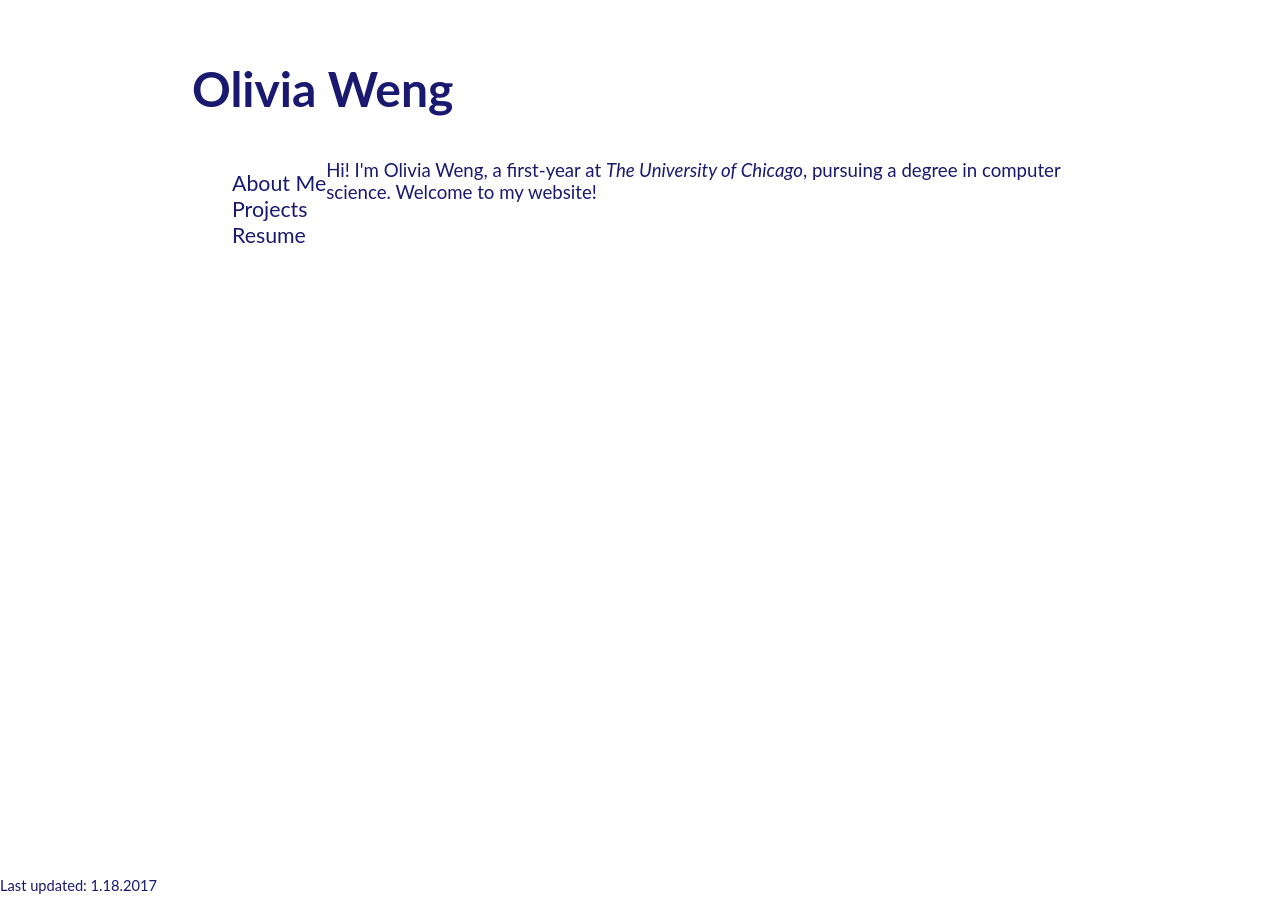
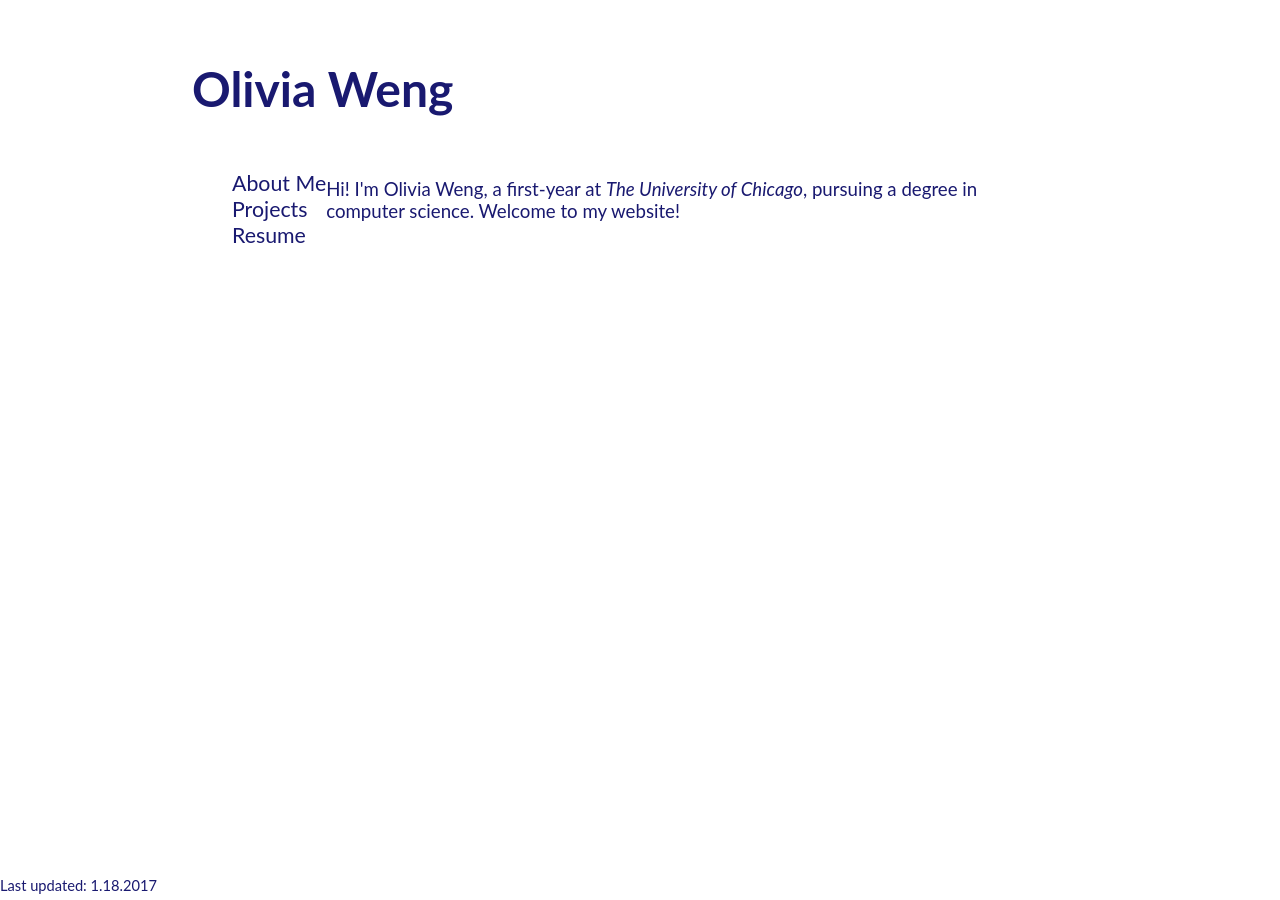
Before and after one commit to oliviaweng/oliviaweng.github.io, a Jekyll site: the page built from index.html, in a window 1280 px wide. Built offline with Jekyll 4.4.1, drawn with Linux system fonts in a browser that asks for light colours.

Commit message:
added padding

```diff
--- a/_layouts/default.html
+++ b/_layouts/default.html
@@ -18,7 +18,9 @@
 			<li><a href="Weng, Olivia Resume 01-18-2017.pdf">Resume</a></li>
 		</ul>
 		</nav>
+		<div class="content">
    		{{ content }}
+   		</div>
 		<footer>
 			<br>Last updated: 1.18.2017
 		</footer>
--- a/style.css
+++ b/style.css
@@ -71,12 +71,15 @@ h3
 	color: midnightblue;
 	font-size: 16pt;
 }
+.content
+{
+	margin: 20px;
+	padding: 10px;
+}
 p
 {
 	color: midnightblue;
 	font-size: 14pt;
-	margin: 10px;
-	padding: 10px;
 }
 
 footer
```
